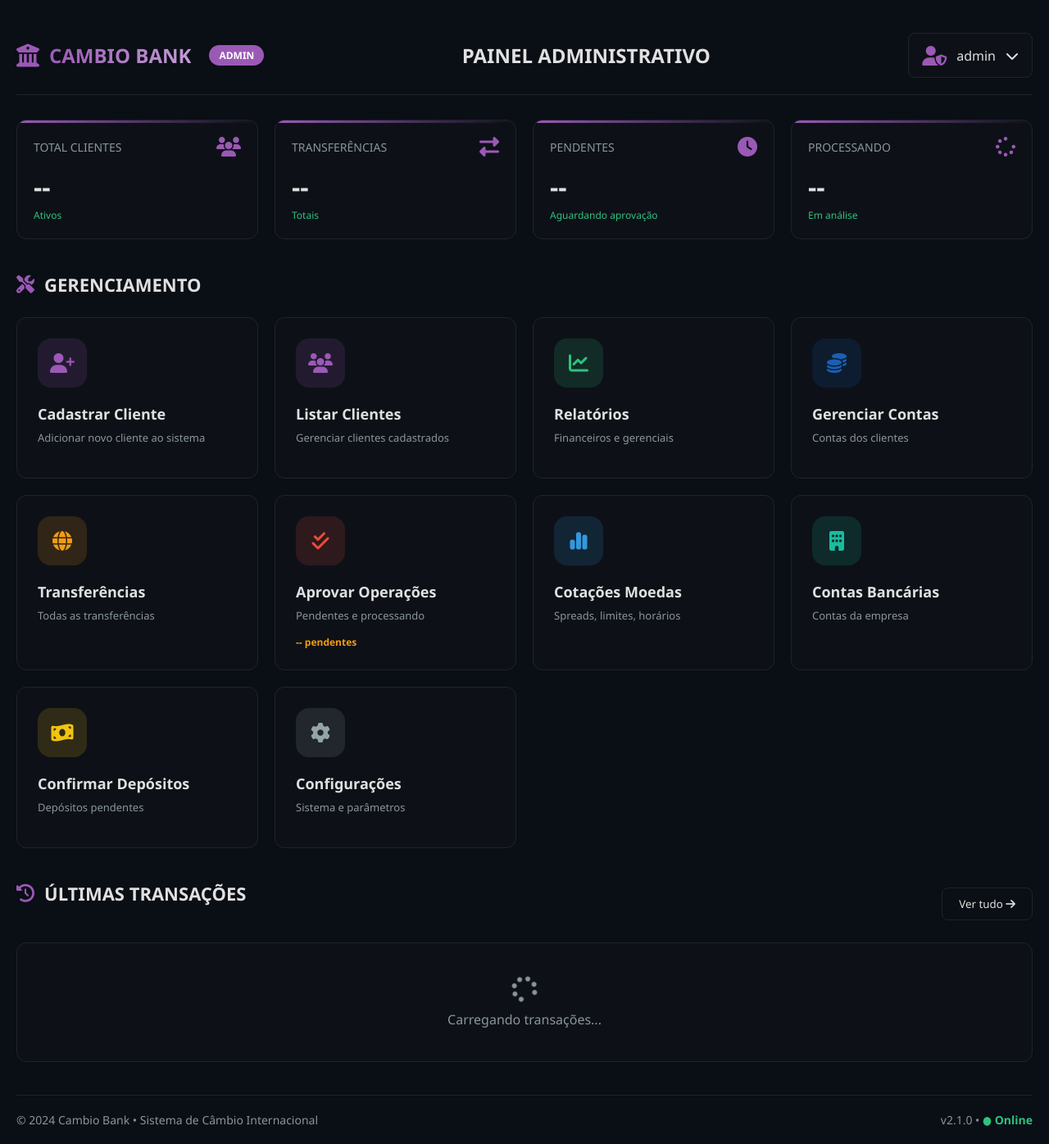
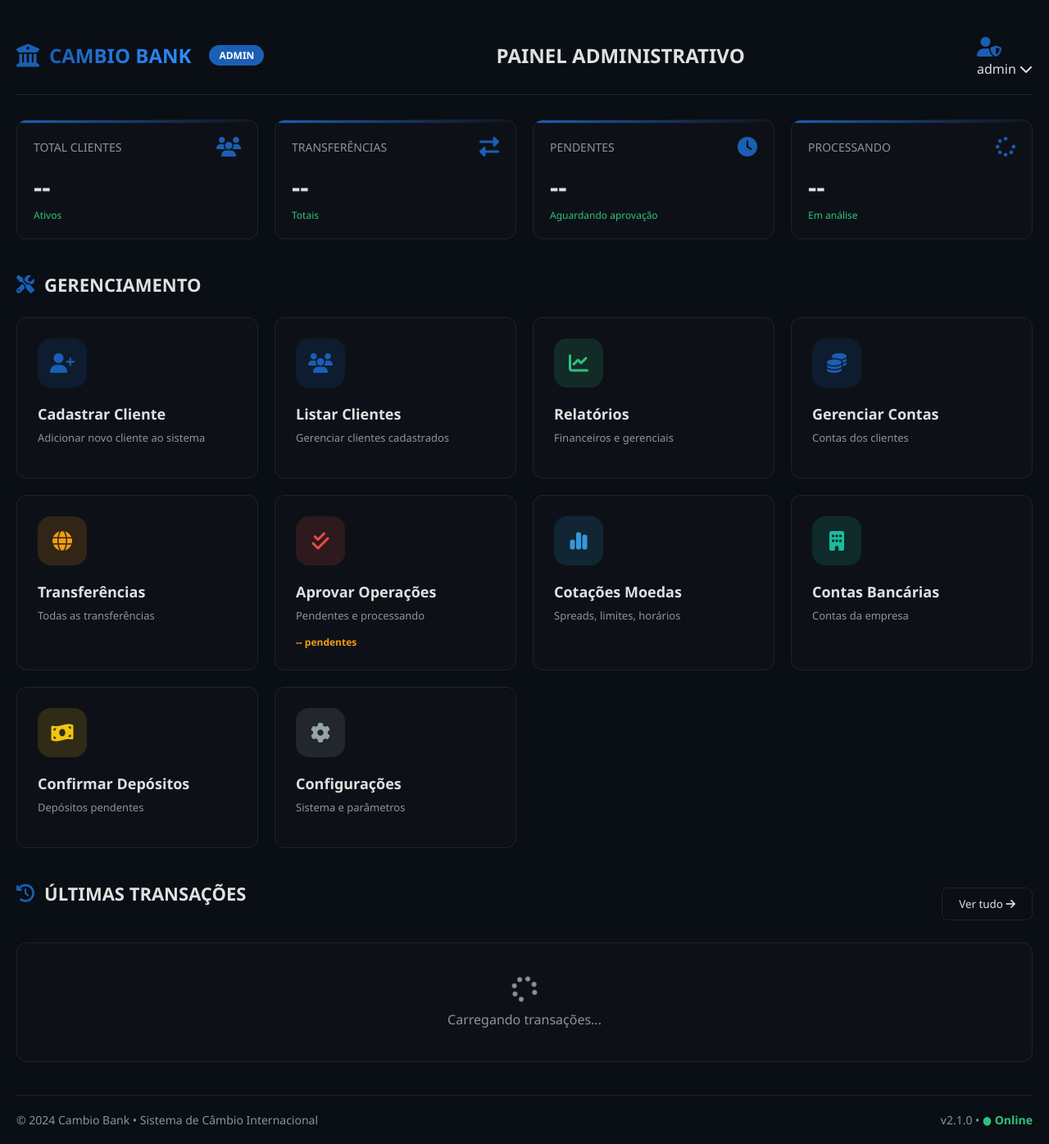
Before and after one commit to edujann/cambio-bank-kivy, a Flask app: template web/templates/admin_dashboard.html in a window 1280 px wide. Shown: the whole page at 82% size. Run offline with Flask 3, Linux system fonts and the light colour scheme; the template is opened without the code that fills it, so the values that code supplies are empty.

Commit message:
Ajustar cor do dashboard admin

```diff
--- a/web/templates/admin_dashboard.html
+++ b/web/templates/admin_dashboard.html
@@ -20,7 +20,7 @@
             --cor-texto: #e0e0e0;
             --cor-texto-secundario: #8b949e;
             --cor-primaria: #1a5fb4;
-            --cor-admin: #9b59b6;
+            --cor-admin: #1a5fb4;  /* 🔥 MUDOU DE #9b59b6 para #1a5fb4 */
             --cor-sucesso: #2ec27e;
             --cor-alerta: #f39c12;
             --cor-perigo: #e01b24;
@@ -70,7 +70,7 @@
         }
 
         .logo-text {
-            background: linear-gradient(90deg, var(--cor-admin), #c39bd3);
+            background: linear-gradient(90deg, var(--cor-admin), #2d8fff);
             -webkit-background-clip: text;
             background-clip: text;
             color: transparent;
@@ -90,18 +90,6 @@
             font-size: 12px;
             font-weight: bold;
             margin-left: 10px;
-        }
-
-        .user-menu {
-            display: flex;
-            align-items: center;
-            gap: 12px;
-            padding: 10px 16px;
-            background: var(--cor-card);
-            border-radius: var(--borda-radius-pequeno);
-            border: 1px solid var(--cor-borda);
-            cursor: pointer;
-            transition: all 0.3s ease;
         }
 
         .user-menu:hover {
@@ -243,7 +229,7 @@
             font-size: 24px;
         }
 
-        .card-icon.clientes { background: rgba(155, 89, 182, 0.15); color: #9b59b6; }
+        .card-icon.clientes { background: rgba(26, 95, 180, 0.15); color: #1a5fb4; }
         .card-icon.relatorios { background: rgba(46, 194, 126, 0.15); color: #2ec27e; }
         .card-icon.contas { background: rgba(26, 95, 180, 0.15); color: #1a5fb4; }
         .card-icon.transferencias { background: rgba(243, 156, 18, 0.15); color: #f39c12; }
```
Also changed, not shown: other parts of web/templates/admin_dashboard.html (+46 -3 lines), data/contas_bancarias.json (+22 -34 lines).
